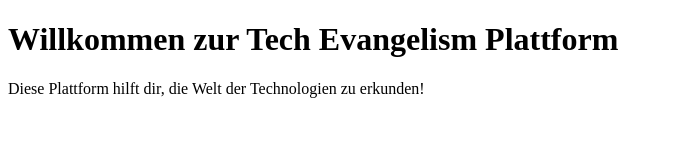
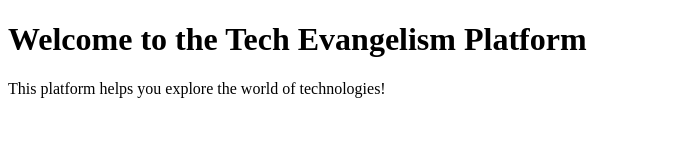
Before and after one commit to ladyinredderzkuu3/tech-evangelism-plattform, a website: page index.html in a window 1280 px wide. Shown: the whole page, without its empty margins (0-673 px from the left). Drawn offline with Linux system fonts and the light colour scheme.

Commit message:
Update heading to English for consistency.

```diff
--- a/index.html
+++ b/index.html
@@ -6,8 +6,8 @@
     <title>Tech Evangelism Platform</title>
 </head>
 <body>
-    <h1>Willkommen zur Tech Evangelism Plattform</h1>
-    <p>Diese Plattform hilft dir, die Welt der Technologien zu erkunden!</p>
+    <h1>Welcome to the Tech Evangelism Platform</h1>
+    <p>This platform helps you explore the world of technologies!</p>
     <script src="app.js"></script>
 </body>
 </html>
```
